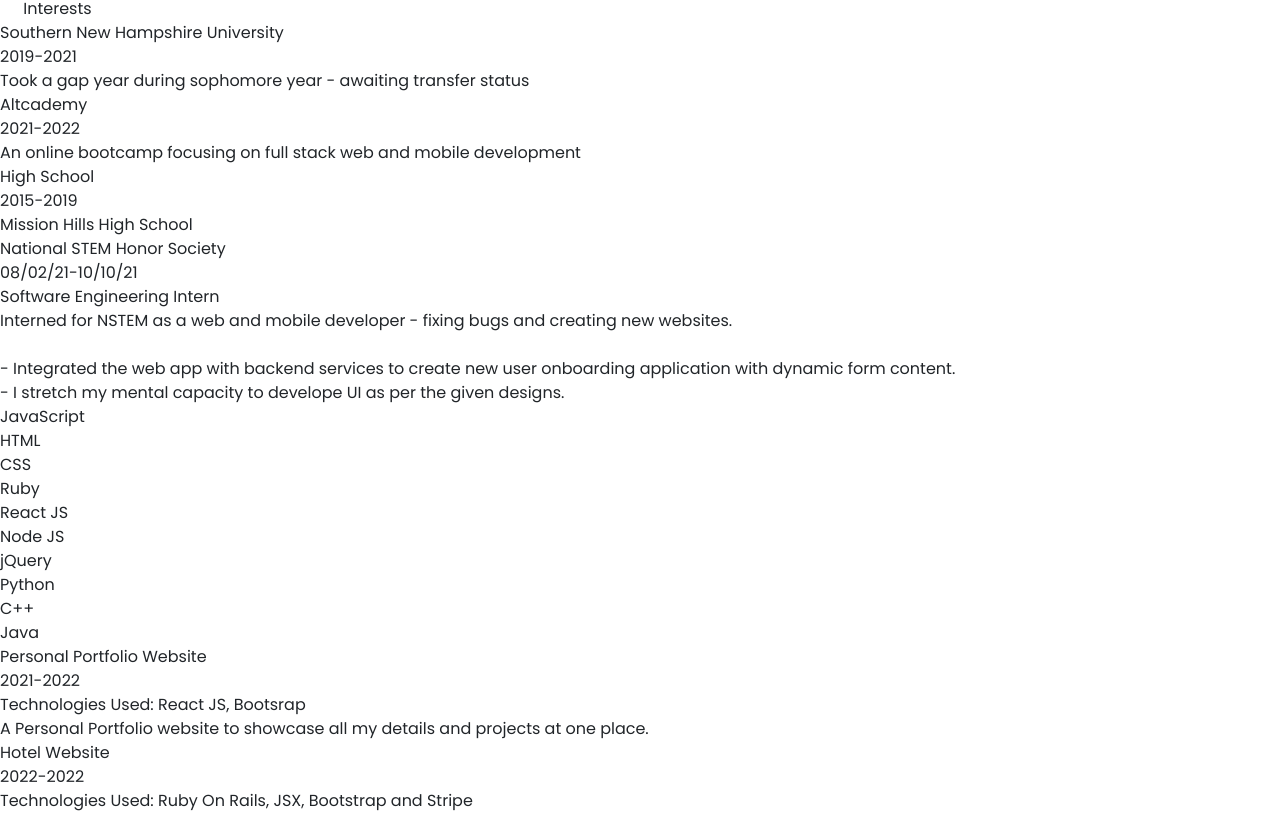
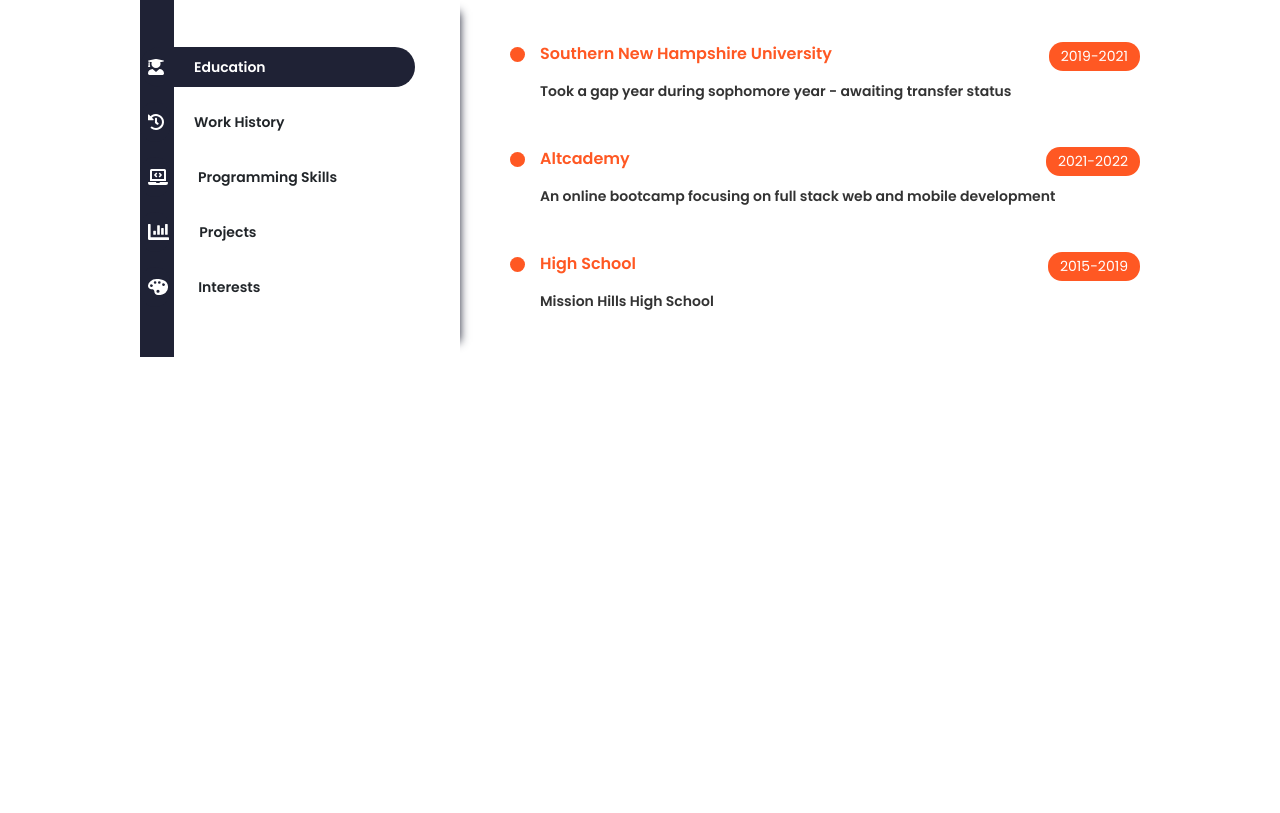
Before and after one commit to IInariFox/PersonalPortfolio, a React (Create React App) app: page / in a window 1280 px wide. Shown: the part 1616-2429 px from the top of the page. After the commit the page ends 2093 px from the top, so only its background shows below. Built offline with nearby package versions, Linux system fonts and the light colour scheme; a web font is replaced by a local one.

Commit message:
Added Resume - attempting to fix bugs

```diff
--- a/package.json
+++ b/package.json
@@ -1,5 +1,5 @@
 {
-  "name": "client",
+  "name": "personal-portfolio",
   "proxy": "http://localhost:5000",
   "version": "0.1.0",
   "private": true,
--- a/src/PortfolioContainer/AboutMe/AboutMe.css
+++ b/src/PortfolioContainer/AboutMe/AboutMe.css
@@ -18,7 +18,7 @@
 }
 
 .about-me-profile {
-  width: 50%;
+  width: 40%;
   background-image: url("../../assets/AboutMe/me.jpg");
   background-size: cover;
   background-repeat: no-repeat;
@@ -26,12 +26,13 @@
 }
 
 .about-me-details {
-  width: 48%;
+  width: 80%;
   text-align: justify;
   padding: 30px;
 }
 
 .about-me-description {
+
   font-size: 12px;
 }
 
--- a/src/PortfolioContainer/Home/Footer/Footer.css
+++ b/src/PortfolioContainer/Home/Footer/Footer.css
@@ -14,6 +14,7 @@
 .footer-parent img {
   max-width: 100%;
   height: 130px;
+  display: flex;
 }
 @media only screen and (max-width: 1110px) {
   .footer-parent {
--- a/src/PortfolioContainer/Home/Home.css
+++ b/src/PortfolioContainer/Home/Home.css
@@ -4,4 +4,6 @@
   justify-content: space-between;
   min-height: 670px;
   background-image:url('../../assets/Home/bg.JPG');
+  background-size: cover;
+  background-position: center;
 }
--- a/src/PortfolioContainer/Resume/Resume.css
+++ b/src/PortfolioContainer/Resume/Resume.css
@@ -0,0 +1,234 @@
+.resume-container {
+  display: flex;
+  align-items: center;
+  flex-direction: column;
+  justify-content: center;
+  min-height: fit-content;
+  margin: 120px 0;
+}
+
+.resume-card {
+  display: flex;
+  height: 360px;
+  width: 1000px;
+  /* margin: 80px 0; */
+}
+
+.resume-bullets {
+  box-shadow: 15px 0 9px -15px #1f2235;
+  height: 100%;
+  width: 320px;
+}
+
+.resume-bullet-details {
+  flex-grow: 1;
+  width: 600px;
+  overflow: hidden;
+  padding: 0 0 0 80px;
+}
+
+.experience-description {
+  margin: 10px 0 0 0;
+  text-align: justify;
+}
+
+.resume-description-text {
+  font-size: 12px;
+}
+
+.resume-details-carousal {
+  transition: transform 1s ease-out;
+}
+
+.bullet-container {
+  display: flex;
+  align-items: center;
+  height: 100%;
+  width: 100%;
+  position: relative;
+}
+
+.bullets {
+  width: 86%;
+  position: relative;
+  z-index: 2;
+}
+
+.bullet {
+  display: flex;
+  align-items: center;
+  cursor: pointer;
+  background-color: #1f2235;
+  height: 40px;
+  margin: 15px 0;
+  padding: 0 8px;
+  border-radius: 20px;
+  width: 30px;
+  transition: width 0.6s ease;
+}
+
+.bullet-label {
+  font-size: 14px;
+  white-space: nowrap;
+  font-family: "Poppins SemiBold";
+}
+
+.bullet-logo {
+  height: 16px;
+  margin: 0 30px 0 0;
+}
+
+.bullet-icons {
+  width: 34px;
+  height: 100%;
+  z-index: 1;
+  background-color: #1f2235;
+  position: absolute;
+}
+
+.selected-bullet {
+  color: var(--white);
+  width: 100%;
+}
+
+.resume-screen-container {
+  display: flex;
+  flex-direction: column;
+  justify-content: space-evenly;
+  height: 360px;
+  width: 100%;
+}
+
+.resume-heading {
+  display: flex;
+  flex-direction: column;
+}
+
+.resume-main-heading {
+  position: relative;
+  display: flex;
+  justify-content: space-between;
+}
+
+.resume-main-heading span {
+  color: var(--dark-orange);
+  font-size: 16px;
+  font-family: "Poppins SemiBold";
+}
+
+.experience-description {
+  max-width: 100%;
+}
+
+.heading-bullet {
+  position: absolute;
+  left: -30px;
+  height: 15px;
+  width: 15px;
+  top: 5px;
+  border-radius: 50%;
+  background-color: #ff5823;
+}
+
+.resume-sub-heading {
+  font-size: 14px;
+  font-family: "Poppins SemiBold";
+  color: var(--black);
+  margin: 10px 0 0 0;
+}
+
+.resume-heading-description {
+  font-size: 12px;
+  text-align: justify;
+}
+
+.heading-date {
+  background-color: #ff5823;
+  padding: 4px 12px;
+  font-size: 14px;
+  border-radius: 14px;
+  color: var(--white);
+}
+
+.skill-parent {
+  display: flex;
+  flex-direction: column;
+  position: relative;
+  width: 50%;
+}
+
+.programming-skills-container {
+  display: flex;
+  flex-direction: row;
+  align-items: center;
+  justify-content: space-between;
+  flex-wrap: wrap;
+}
+
+.skill-percentage {
+  position: relative;
+  height: 15px;
+  width: 70%;
+  background-color: #ff5823;
+}
+
+.skill-percentage .active-percentage-bar {
+  height: 15px;
+  transition: 0.8s ease;
+  position: absolute;
+  background-color: #1f2235;
+}
+
+.skill-parent span {
+  font-family: "Poppins Bold";
+  font-size: 16px;
+  color: #ff5823;
+}
+
+
+@media only screen and (max-width: 1110px) {
+  .resume-card {
+    width: 880px;
+  }
+
+  .resume-bullet-details {
+    padding: 0 0 0 70px;
+  }
+}
+
+
+@media only screen and (max-width: 1023px) {
+  .resume-content {
+    display: flex;
+    flex-direction: column;
+    align-items: center;
+  }
+
+  .bullets {
+    width: 90%;
+  }
+
+  .resume-card {
+    height: fit-content;
+    display: flex;
+    flex-direction: column;
+    margin: 30px 0;
+    align-items: center;
+    width: 90%;
+  }
+
+  .resume-bullet-details {
+    height: 360px;
+    padding: 0;
+    width: fit-content;
+  }
+
+  .resume-bullets {
+    margin: 30px 0;
+    width: 100%;
+  }
+
+  .selected-bullet {
+    width: 100%;
+  }
+}
--- a/src/PortfolioContainer/Resume/Resume.js
+++ b/src/PortfolioContainer/Resume/Resume.js
@@ -122,19 +122,38 @@
         </div>
         <div className="experience-description">
           <span className="resume-description-text">
-
-          </span>
-          <br />
-          <span className="resume-description-text">
             - Integrated the web app with backend services to create new user
             onboarding application with dynamic form content.{" "}
           </span>
           <br />
+        </div>
+        <ResumeHeading
+          heading={"National STEM Honor Society"}
+          subHeading={"Data Analyst Intern"}
+          fromDate={"08/02/21"}
+          toDate={"10/10/21"}
+        />
+        <div className="experience-description">
           <span className="resume-description-text">
-            - I stretch my mental capacity to develope UI as per the given
-            designs.
+            Interned for NSTEM as data analyst - weekly assignments where we would use Google Analytics to illustrate and present our user and client data such as purchases, user traffic and online trends.
+          </span>
+        </div>
+        <div className="experience-description">
+          <span className="resume-description-text">
+            - We were required to become certified in Google's Advanced Analytics Certification program.{" "}
           </span>
           <br />
+        </div>
+        <ResumeHeading
+          heading={"Enterprise Hall"}
+          subHeading={"Data Analyst Intern"}
+          fromDate={"08/02/21"}
+          toDate={"09/05/21"}
+        />
+        <div className="experience-description">
+          <span className="resume-description-text">
+            Interned for Enterprise Hall, an online internship where we are given weekly coding assignments which require us to use MatLab and Python debug segments of code and make a visualization of the data using Excel as well as an analysis of what we did.
+          </span>
         </div>
       </div>
     </div>,
@@ -175,16 +194,16 @@
     /* Interests */
     <div className="resume-screen-container" key="interests">
       <ResumeHeading
-        heading="Teaching"
-        description="Apart from being a tech enthusiast and a code writer, i also love to teach people what i know simply because i believe in sharing."
+        heading="Music"
+        description="I play alto saxophone and the piano. Whenever I have some spare time, and nobody is around for me to bother, I bring out an instrument and play some old tunes or improve my skills."
       />
       <ResumeHeading
-        heading="Music"
-        description="Listening to soothing music is something i can never compromise with, skimming through Spotify's pop songs charts is at times the best stress reliever that i can get my hands on."
+        heading="Video Games"
+        description="Video games inspired me to get into computer science, and as cliche as that sounds, I have been playing for well over a decade now and will continue to do so. I try not to delve too much of my time into video games, but I love MMOs like Destiny 2 and story-based games like God of War."
       />
       <ResumeHeading
-        heading="Competitive Gaming"
-        description="I like to challenge my reflexes a lot while competing in football games, pushing the rank and having interactive gaming sessions excites me the most."
+        heading="Model Puzzles/Projects"
+        description="If I want to do something genuinely relaxing, I will buy a model set of a vehicle, building, or car. I piece each part (like legos, but much more complicated and precise) and recreate the model - kind of like a puzzle. "
       />
     </div>,
   ];
```
